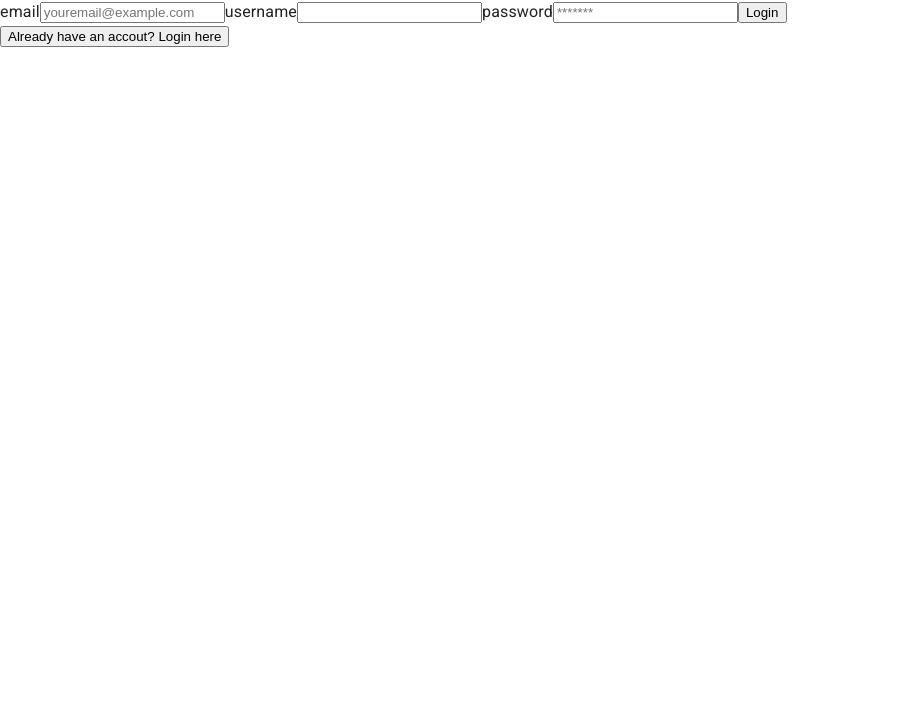
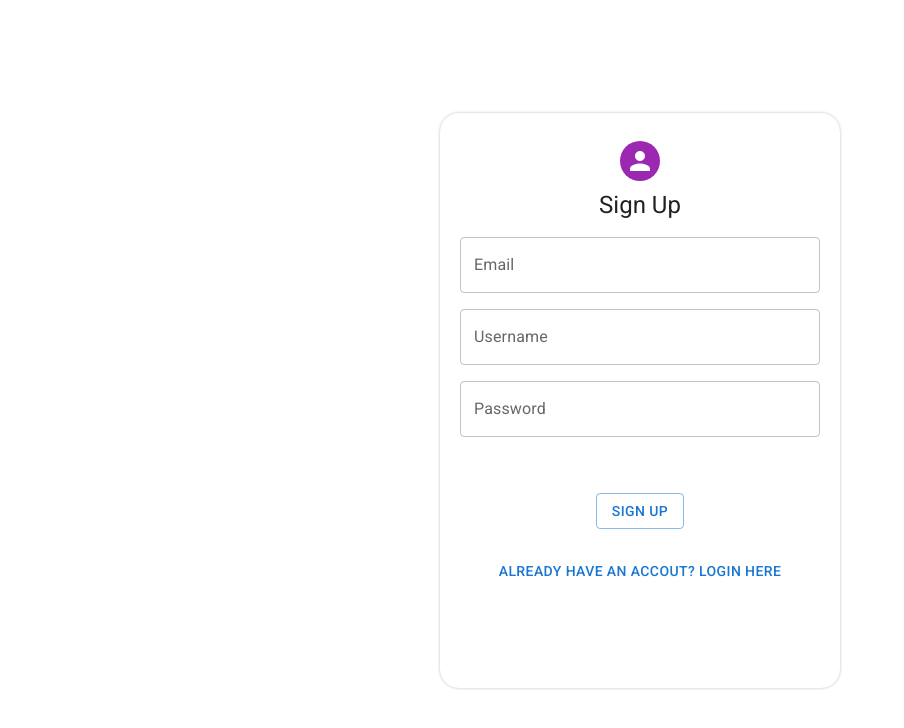
Before and after one commit to golnooshasefi/Internet-Engineering-proj, a React (Create React App) app: page / in a window 1280 px wide. Both pictures are taken after a click on the button "DON'T HAVE AN ACCOUT? REGISTER HERE". Shown: the top 728 px of the page, without its empty margins (0-904 px from the left). Built offline with nearby package versions, Linux system fonts and the light colour scheme.

Commit message:
Styling register

```diff
--- a/src/Pages/Login/Login.module.scss
+++ b/src/Pages/Login/Login.module.scss
@@ -37,5 +37,10 @@
     &__Avatar {
       display: flex;
     }
+    &__btndiv {
+      display: flex;
+      //   align-items: center;
+      justify-content: center;
+    }
   }
 }
--- a/src/Pages/Login/index.js
+++ b/src/Pages/Login/index.js
@@ -41,7 +41,6 @@ function Login(props) {
               </Typography>
             </div>
             <TextField
-              margin="normal"
               value={username}
               onChange={(e) => setUsername(e.target.value)}
               type="text"
@@ -49,6 +48,7 @@ function Login(props) {
               label="Username"
               variant="outlined"
               name="username"
+              sx={{ mt: 2 }}
             />
             {/* <input
           value={username}
@@ -61,7 +61,7 @@ function Login(props) {
             <TextField
               value={pass}
               onChange={(e) => setPass(e.target.value)}
-              label="Outlined"
+              label="Password"
               variant="outlined"
               id="password"
               name="password"
@@ -77,6 +77,7 @@ function Login(props) {
           name="password"
         /> */}
             {/* <button type="submit">Login</button> */}
+            <div className={classes.container__form__btndiv}>
               <Button
                 className="container__form__submitbtn"
                 type="submit"
@@ -85,6 +86,7 @@ function Login(props) {
               >
                 Log In
               </Button>
+            </div>
           </form>
           {/* <button onClick={() => props.onFormSwitch("register")}>
             Don't have an accout? Register here{" "}
--- a/src/Pages/Register/Register.module.scss
+++ b/src/Pages/Register/Register.module.scss
@@ -0,0 +1,46 @@
+.container {
+  width: 100vw;
+  height: 100vh;
+  display: flex;
+  flex-direction: column;
+  align-items: center;
+  justify-content: center;
+
+  &__box {
+    width: 400px;
+    min-height: 575px;
+    display: flex;
+    flex-direction: column;
+    border-radius: 19px;
+    background-color: #fff;
+    box-shadow: 0 0 3px rgba(15, 15, 15, 0.28);
+    position: relative;
+    overflow: hidden;
+    padding: 20px;
+  }
+
+  &__form {
+    width: 100%;
+    display: flex;
+    flex-direction: column;
+
+    &__avatar {
+      display: flex;
+      flex-direction: column;
+      align-items: center;
+    }
+
+    &__submitbtn {
+      margin-top: 13px;
+    }
+
+    &__Avatar {
+      display: flex;
+    }
+    &__btndiv {
+      display: flex;
+      //   align-items: center;
+      justify-content: center;
+    }
+  }
+}
--- a/src/Pages/Register/index.js
+++ b/src/Pages/Register/index.js
@@ -1,6 +1,7 @@
+import { TextField, Typography, Avatar, Button } from "@mui/material";
 import React, { useState } from "react";
 import axiosInstance from "../../axios";
-
+import classes from "./Register.module.scss";
 function Register(props) {
   const [email, setEmail] = useState("");
   const [pass, setPass] = useState("");
@@ -23,39 +24,70 @@ function Register(props) {
 
   return (
     <>
-      <form onSubmit={handleSumbit}>
-        <label htmlFor="email">email</label>
-        <input
+      <div className={classes.container}>
+        <div className={classes.container__box}>
+          <form onSubmit={handleSumbit} className={classes.container__form}>
+            <div className={classes.container__form__avatar}>
+              <Avatar
+                sx={{ m: 1, bgcolor: "secondary.main" }}
+                className={classes.container__form_Avatar}
+              ></Avatar>
+
+              <Typography component="h1" variant="h5">
+                Sign Up
+              </Typography>
+            </div>
+            {/* <label htmlFor="email">email</label> */}
+            <TextField
               value={email}
               onChange={(e) => setEmail(e.target.value)}
               type="email"
-          placeholder="youremail@example.com"
+              label="Email"
               id="email"
               name="email"
+              variant="outlined"
+              sx={{ mb: 2, mt: 2 }}
             />
 
-        <label htmlFor="text">username</label>
-        <input
+            {/* <label htmlFor="text">username</label> */}
+            <TextField
               value={username}
               onChange={(e) => setUsername(e.target.value)}
               type="text"
               id="username"
+              label="Username"
               name="username"
+              variant="outlined"
+              sx={{ mb: 2 }}
             />
-        <label htmlFor="password">password</label>
-        <input
+            {/* <label htmlFor="password">password</label> */}
+            <TextField
               type="password"
               value={pass}
               onChange={(e) => setPass(e.target.value)}
-          placeholder="*******"
               id="password"
               name="password"
+              variant="outlined"
+              label="Password"
+              sx={{ mb: 2 }}
             />
-        <button type="submit">Login</button>
+            <div className={classes.container__form__btndiv}>
+              <Button
+                className="container__form__submitbtn"
+                type="submit"
+                variant="outlined"
+                sx={{ mt: 5, mb: 3 }}
+              >
+                Sign Up
+              </Button>
+            </div>
           </form>
-      <button onClick={() => props.onFormSwitch("login")}>
+
+          <Button onClick={() => props.onFormSwitch("login")} variant="text">
             Already have an accout? Login here
-      </button>
+          </Button>
+        </div>
+      </div>
     </>
   );
 }
```
Lines whose indentation alone changed are shown as unchanged.
